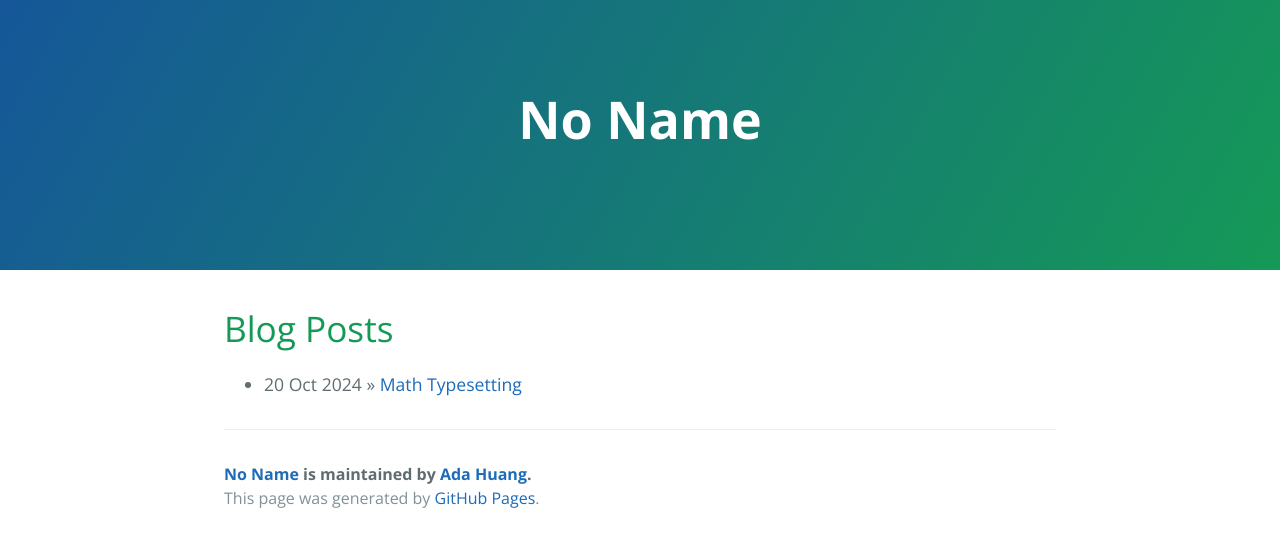
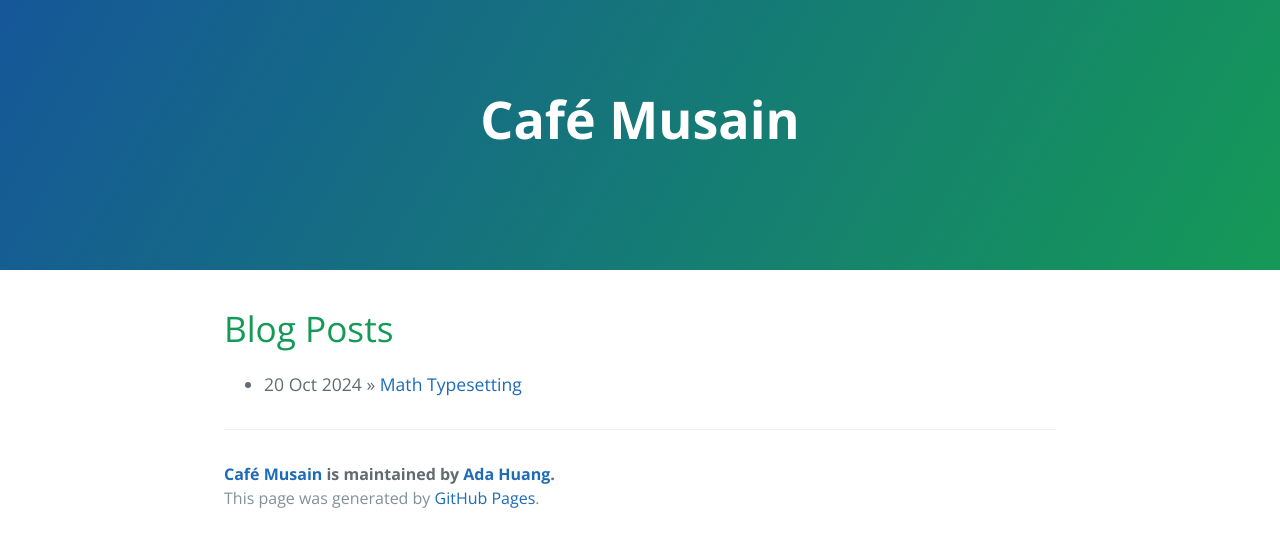
Before and after one commit to lebonsamaritan/blog, a Jekyll site: the page built from index.html, in a window 1280 px wide. Shown: the top 547 px of the page. Built offline with Jekyll 4.4.1, drawn with Linux system fonts in a browser that asks for light colours; the list of posts is cut into pages by our own code.

Commit message:
title change

```diff
--- a/_config.yml
+++ b/_config.yml
@@ -1,4 +1,4 @@
-title:        "No Name"
+title:        "Café Musain"
 baseurl:      "/blog"
 paginate:     1
 locale:       "en_US.UTF-8"
```
